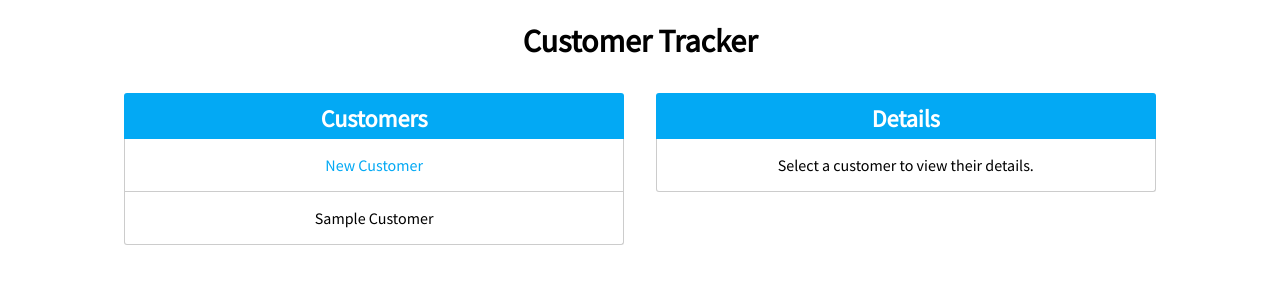
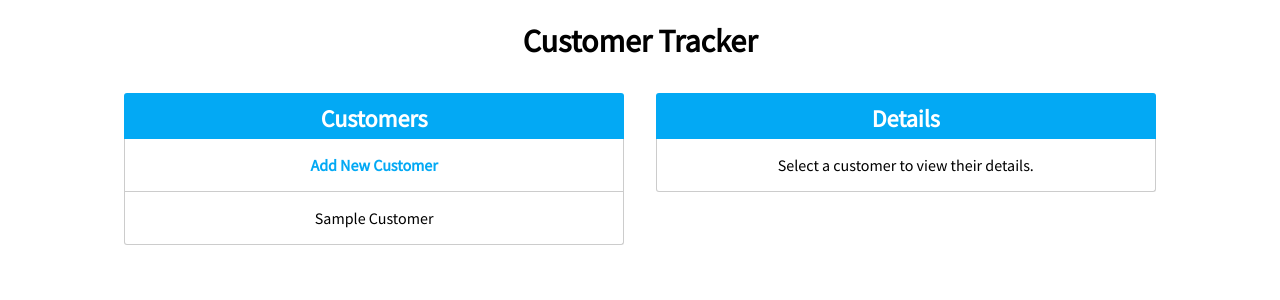
Before and after one commit to ddobson/customer-tracker, a React (Create React App) app: page / in a window 1280 px wide. Shown: the top 300 px of the page. Built offline with nearby package versions, Linux system fonts and the light colour scheme; data requests are answered from the project's data file.

Commit message:
Styling touch up
- Only show pointer cursor on list items
- Change New Customer test

```diff
--- a/src/components/CustomerRow.jsx
+++ b/src/components/CustomerRow.jsx
@@ -2,7 +2,7 @@ import React from 'react';
 
 const CustomerRow = (props) => {
   return (
-    <div className="content-item" onClick={ () => props.showCustomer( props.customer.id )}>
+    <div className="content-item customer-row" onClick={ () => props.showCustomer( props.customer.id )}>
       <p>{ props.customer.name }</p>
     </div>
   );
--- a/src/components/CustomerTable.jsx
+++ b/src/components/CustomerTable.jsx
@@ -10,7 +10,7 @@ const CustomerTable = (props) => {
           <h2>Customers</h2>
         </div>
           <div className="content-item">
-            <p className="new-customer-cta" onClick={ () => props.setNewStatus(true) }>New Customer</p>
+            <p className="new-customer-cta customer-row" onClick={ () => props.setNewStatus(true) }>Add New Customer</p>
           </div>
           { props.customers.map((customer, i) => <CustomerRow key={`customer-${i}`} customer={customer} showCustomer={ props.showCustomer }/>) }
       </div>
--- a/src/styles/App.css
+++ b/src/styles/App.css
@@ -25,7 +25,7 @@
   border-top: 0;
 }
 
-.content-wrap .content-item:hover {
+.content-wrap .customer-row:hover {
   cursor: pointer;
 }
 
@@ -36,6 +36,7 @@
 
 .new-customer-cta {
   color: #03A9F4;
+  font-weight: bold;
 }
 
 .details-wrap {
```
